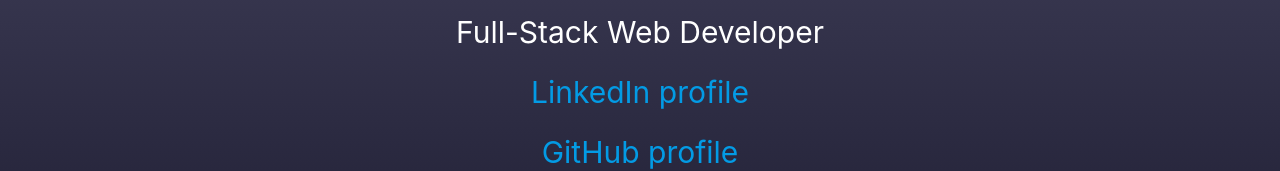
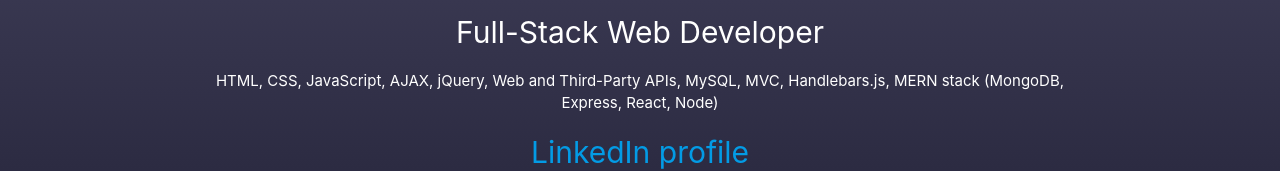
Before and after one commit to vxmao87/React-Portfolio, a React (Create React App) app: page / in a window 1280 px wide. Shown: the part 477-648 px from the top of the page. Built offline with nearby package versions, Linux system fonts and the light colour scheme.

Commit message:
technologies added to Home page

```diff
--- a/src/components/ProfileInfo/index.js
+++ b/src/components/ProfileInfo/index.js
@@ -16,6 +16,7 @@
                     <h2 className="fullName">Vinh Xiu Mao</h2>
                     <p className="link">University of Washington 2016 Graduate</p>
                     <p className="link">Full-Stack Web Developer</p>
+                    <p className="profile-technologies">HTML, CSS, JavaScript, AJAX, jQuery, Web and Third-Party APIs, MySQL, MVC, Handlebars.js, MERN stack (MongoDB, Express, React, Node)</p>
                     <p className="link"><a href = "https://www.linkedin.com/in/vxmao87/" target="_blank" rel="noopener noreferrer">LinkedIn profile</a></p>
                     <p className="link"><a href = "https://github.com/vxmao87" target="_blank" rel="noopener noreferrer">GitHub profile</a></p>
                     <p className="link"><a href = "https://drive.google.com/file/d/1GVk7kjMREX2ZqTm4E6hVnNEDM1ZJOQMy/view?usp=sharing" target="_blank" rel="noopener noreferrer">Resume</a></p>
--- a/src/components/ProfileInfo/style.css
+++ b/src/components/ProfileInfo/style.css
@@ -14,6 +14,7 @@
 }
 
 .fullName,
-.link {
+.link,
+.profile-technologies {
     color: white;
 }
```
